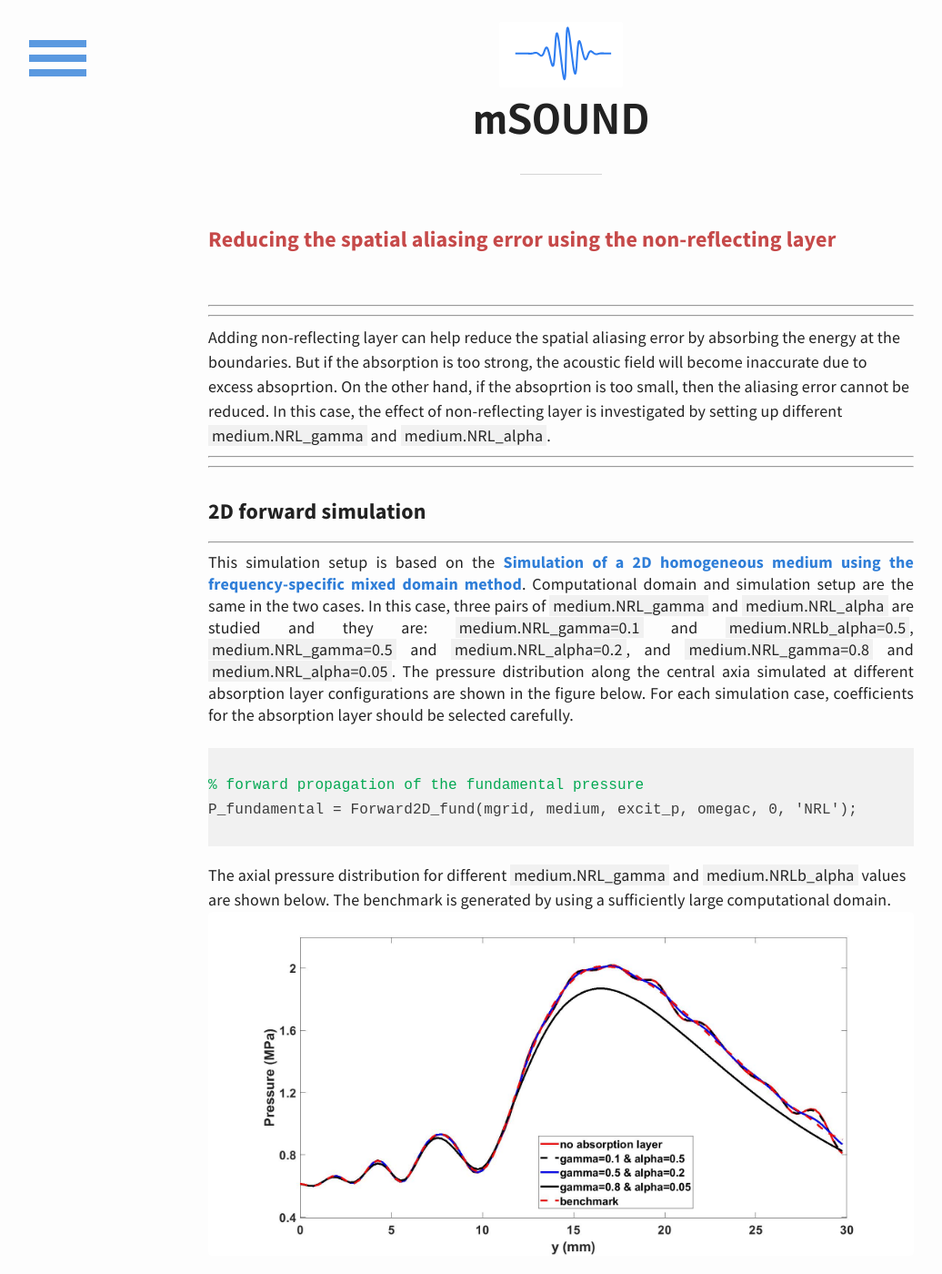
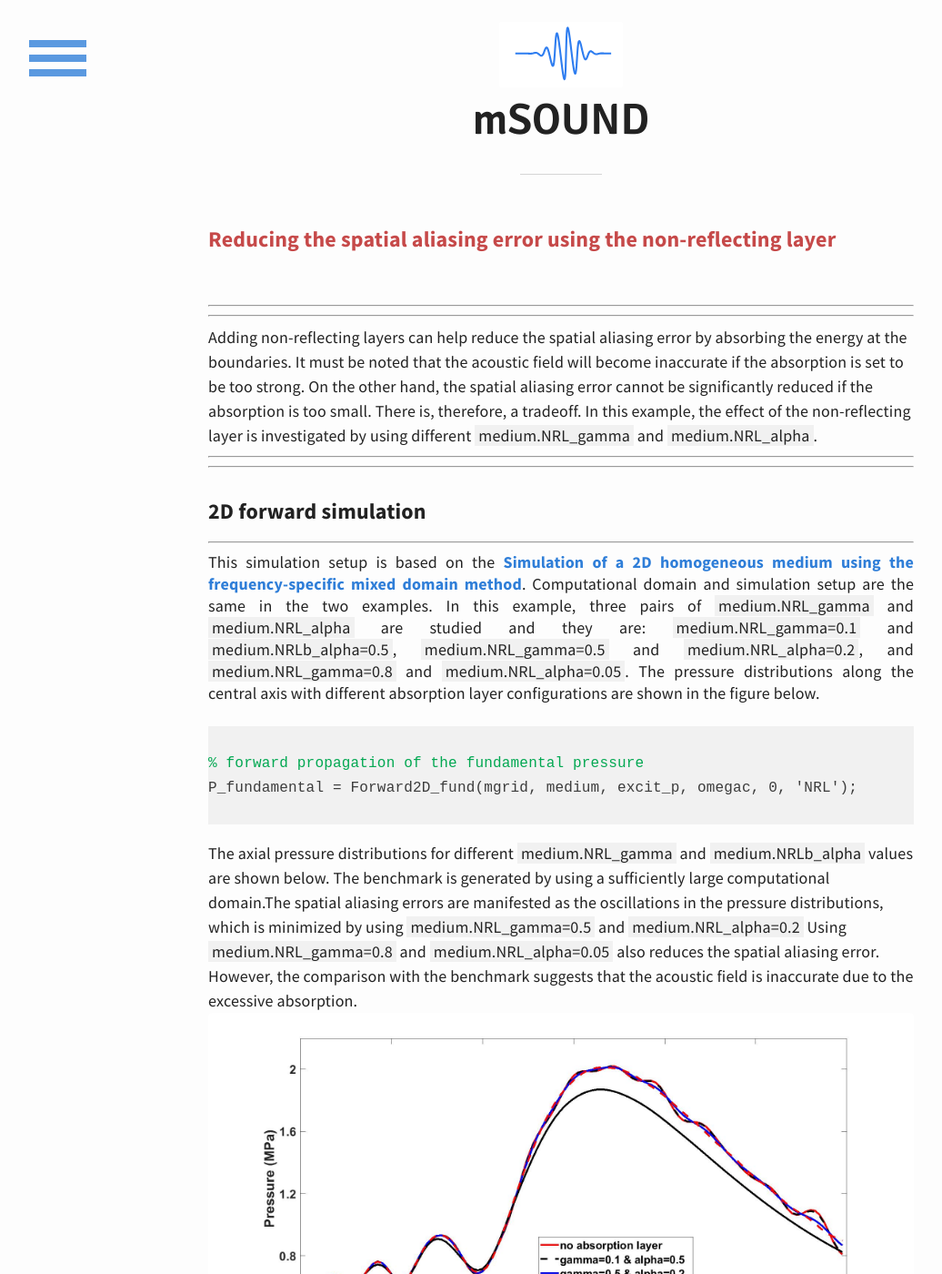
Before and after one commit to m-SOUND/mSOUND, a Jekyll site: the page built from _posts/2019-07-23-2D_absorption.html, in a window 1280 px wide and 1400 px high. Shown: the whole window at 91% size, without its empty margins (23-1059 px from the left). Built offline with Jekyll 4.4.1, drawn with Linux system fonts in a browser that asks for light colours.

Commit message:
Update 2019-07-23-2D_absorption.html

```diff
--- a/_posts/2019-07-23-2D_absorption.html
+++ b/_posts/2019-07-23-2D_absorption.html
@@ -5,10 +5,11 @@ title: Reducing the spatial aliasing error using the non-reflecting layer
 <br>
 <hr>
 <hr>
-Adding non-reflecting layer can help reduce the spatial aliasing error by absorbing the energy at the boundaries.
-But if the absorption is too strong, the acoustic field will become
-inaccurate due to excess absoprtion. On the other hand, if the absoprtion is too small, then the aliasing error cannot be reduced.
-In this case, the effect of non-reflecting layer is investigated by setting up different
+Adding non-reflecting layers can help reduce the spatial aliasing error by absorbing the
+energy at the boundaries. It must be noted that the acoustic field will become inaccurate
+if the absorption is set to be too strong. On the other hand, the spatial aliasing error
+cannot be significantly reduced if the absorption is too small. There is, therefore, a tradeoff.
+In this example, the effect of the non-reflecting layer is investigated by using different
  <span style="background-color:#f1f1f1">medium.NRL_gamma</span> and <span style="background-color:#f1f1f1">medium.NRL_alpha</span>.
 <hr>
 <hr>
@@ -22,23 +23,28 @@ In this case, the effect of non-reflecting layer is investigated by setting up d
 This simulation setup is based on the
    <a href="https://m-sound.github.io/mSOUND/FSMDM_2D_homogeneous">
   Simulation of a 2D homogeneous medium using the frequency-specific mixed domain method</a>. Computational domain and simulation
-  setup are the same in the two cases. In this case, three pairs of
+  setup are the same in the two examples. In this example, three pairs of
  <span style="background-color:#f1f1f1">medium.NRL_gamma</span> and <span style="background-color:#f1f1f1">medium.NRL_alpha</span>
  are studied and they are:
  <span style="background-color:#f1f1f1">medium.NRL_gamma=0.1</span> and <span style="background-color:#f1f1f1">medium.NRLb_alpha=0.5</span>,
  <span style="background-color:#f1f1f1">medium.NRL_gamma=0.5</span> and <span style="background-color:#f1f1f1">medium.NRL_alpha=0.2</span>, and
  <span style="background-color:#f1f1f1">medium.NRL_gamma=0.8</span> and <span style="background-color:#f1f1f1">medium.NRL_alpha=0.05</span>.
- The pressure distribution along the central axia simulated at different absorption layer configurations are shown in the figure below. For
- each simulation case, coefficients for the absorption layer should be selected carefully.
+ The pressure distributions along the central axis with different absorption layer configurations are shown in the figure below.
 <pre>
 <code>
 <font color="#03a852">% forward propagation of the fundamental pressure</font>
 P_fundamental = Forward2D_fund(mgrid, medium, excit_p, omegac, 0, 'NRL');
 </code>
 </pre>
-The axial pressure distribution for different
+The axial pressure distributions for different
 <span style="background-color:#f1f1f1">medium.NRL_gamma</span> and <span style="background-color:#f1f1f1">medium.NRLb_alpha</span>
-values are shown below. The benchmark is generated by using a sufficiently large computational domain.
+values are shown below. The benchmark is generated by using a sufficiently large computational domain.The spatial aliasing errors
+are manifested as the oscillations in the pressure distributions, which is minimized by using
+<span style="background-color:#f1f1f1">medium.NRL_gamma=0.5</span> and <span style="background-color:#f1f1f1">medium.NRL_alpha=0.2</span>
+Using
+<span style="background-color:#f1f1f1">medium.NRL_gamma=0.8</span> and <span style="background-color:#f1f1f1">medium.NRL_alpha=0.05</span>
+also reduces the spatial aliasing error. However, the comparison with the benchmark suggests that the acoustic field is
+inaccurate due to the excessive absorption.
 <img src="/mSOUND/img/FSMDM_2D_absorption.jpg" alt="axial pressure distribution at x=0">
 </p>
 
```
